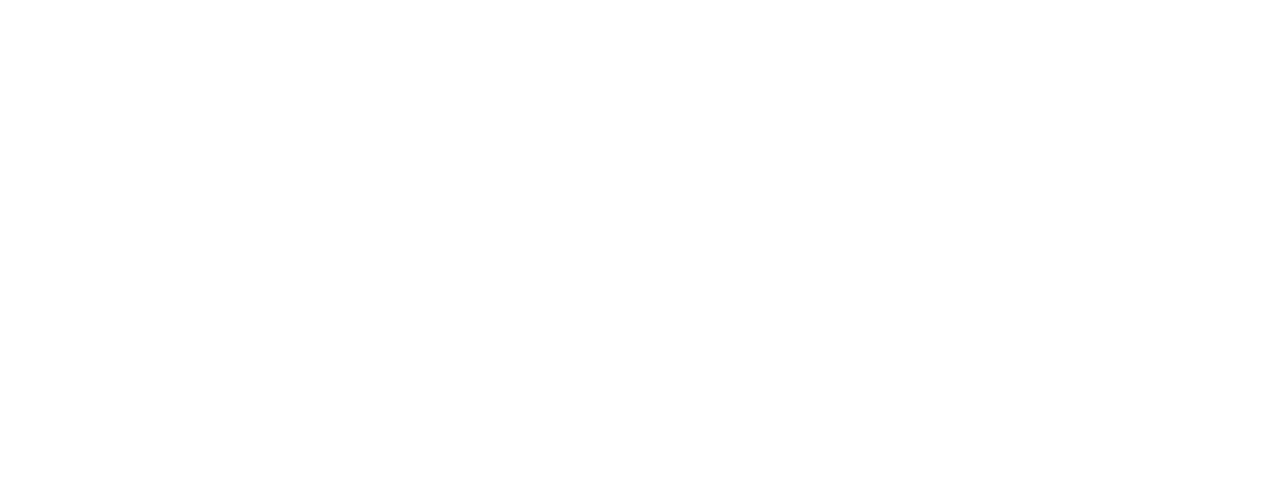
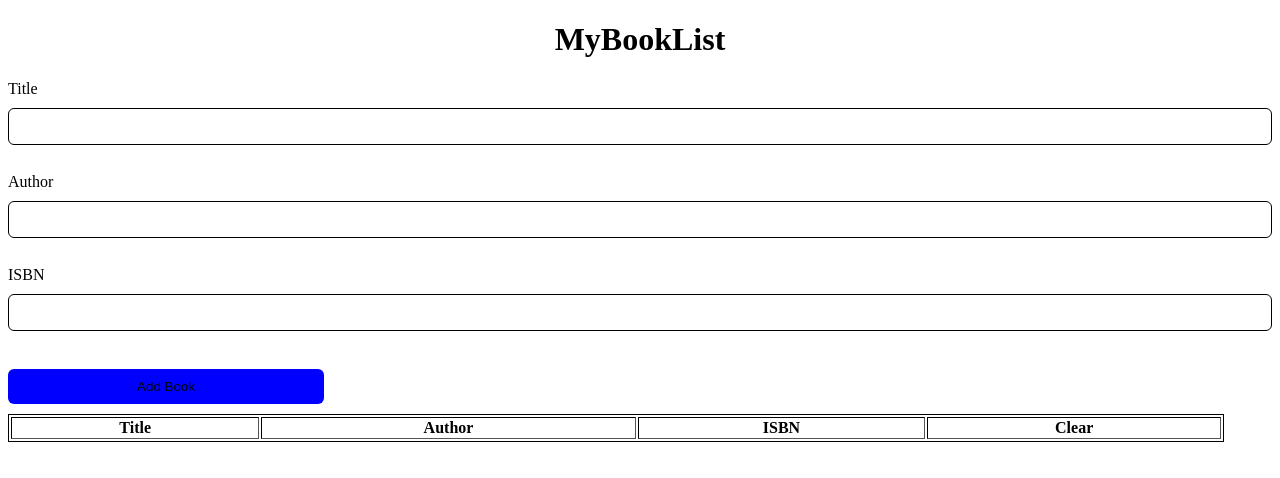
Before and after one commit to acciojob/book-list-sai4u-dev, a website: page main.html in a window 1280 px wide. Drawn offline with Linux system fonts and the light colour scheme.

Commit message:
created a submission

```diff
--- a/main.html
+++ b/main.html
@@ -8,6 +8,34 @@
 
 <body>
 	<!-- the entire body must be written by student -->
+
+	<h1>MyBookList</h1>
+	<div class="form-group">
+		<label for="title">Title</label>
+		<input id="title" type="text" />
+		<br />
+		<label for="author">Author</label>
+		<input id="author" type="text" />
+		<br />
+		<label for="isbn">ISBN</label>
+		<input id="isbn" type="text" />
+		<br />
+		<button id="submit">Add Book</button>
+	</div>
+
+	<table class="table table-striped" id="table" border="2">
+		<thead>
+			<tr>
+				<th>Title</th>
+				<th>Author</th>
+				<th>ISBN</th>
+				<th>Clear</th>
+			</tr>
+
+		</thead>
+		<tbody id="book-list"></tbody>
+
+	</table>
     <script type="text/javascript" src="./script.js">
 </script>
 
--- a/script.js
+++ b/script.js
@@ -1 +1,36 @@
-//your JS code here. If required.
+const title = document.getElementById("title");
+const author = document.getElementById("author");
+const isbn = document.getElementById("isbn");
+const submitBtn = document.getElementById("submit");
+
+// Table body where rows will be added
+const bookList = document.getElementById("book-list");
+
+function tableData() {
+	const tableRow = document.createElement("tr");
+	tableRow.innerHTML = `
+		<td>${title.value}</td>
+		<td>${author.value}</td>
+		<td>${isbn.value}</td>
+		<td><button class="clearRow">❌</button></td>
+	`;
+
+	// Append row only if any input is filled
+	if (title.value || author.value || isbn.value) {
+		bookList.appendChild(tableRow);
+	}
+
+	// clear inputs after adding
+	title.value = "";
+	author.value = "";
+	isbn.value = "";
+}
+
+// Event delegation for delete buttons
+bookList.addEventListener("click", function(e) {
+	if (e.target && e.target.classList.contains("clearRow")) {
+		e.target.closest("tr").remove(); // remove the row
+	}
+});
+
+submitBtn.addEventListener("click", tableData);
--- a/styles.css
+++ b/styles.css
@@ -1 +1,25 @@
 /*  your css code here. If applicable */
+h1 {
+	text-align: center;
+}
+
+.form-group {
+	display:flex;
+	flex-direction: column;
+}
+input, button {
+	padding: 10px 20px;
+	border-radius: 6px;
+	border: 1px solid black;
+	margin: 10px 0px;
+}
+
+button {
+	background-color: blue;
+	width: 25%;
+	border: none;
+}
+table {
+	width: 95vw;
+	border: 1px solid black;
+}
```
